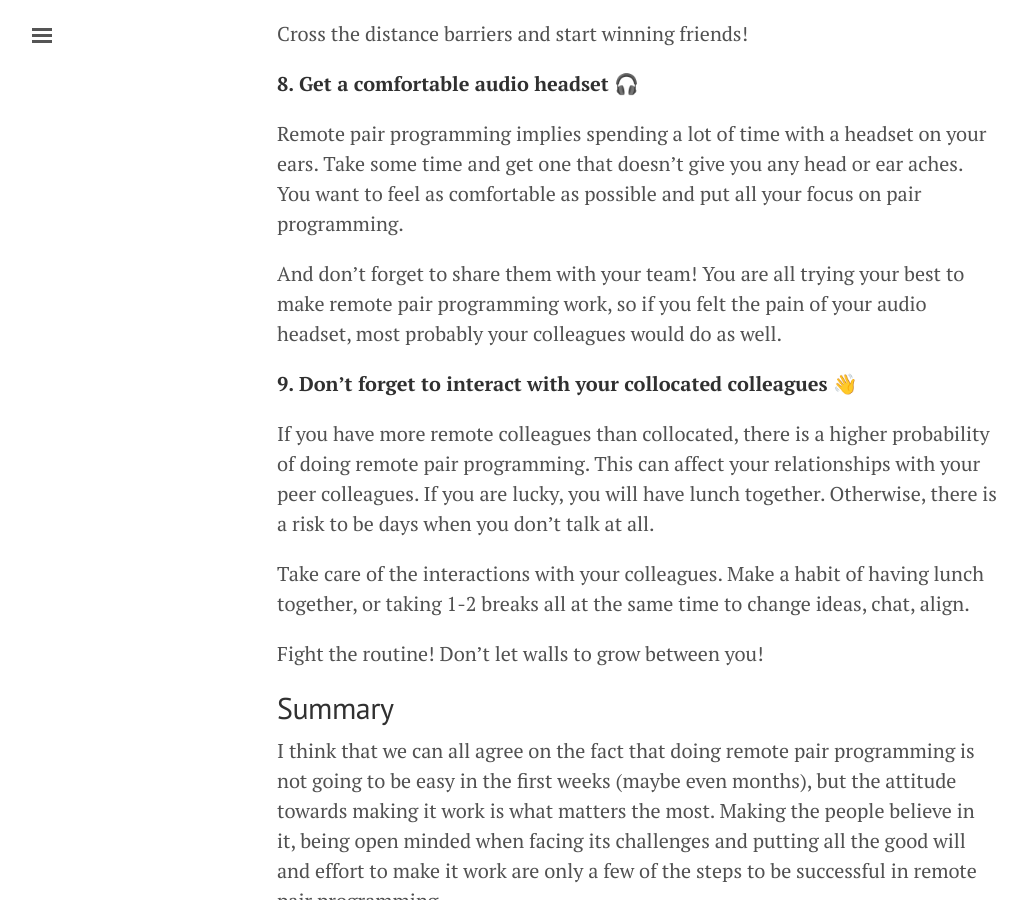
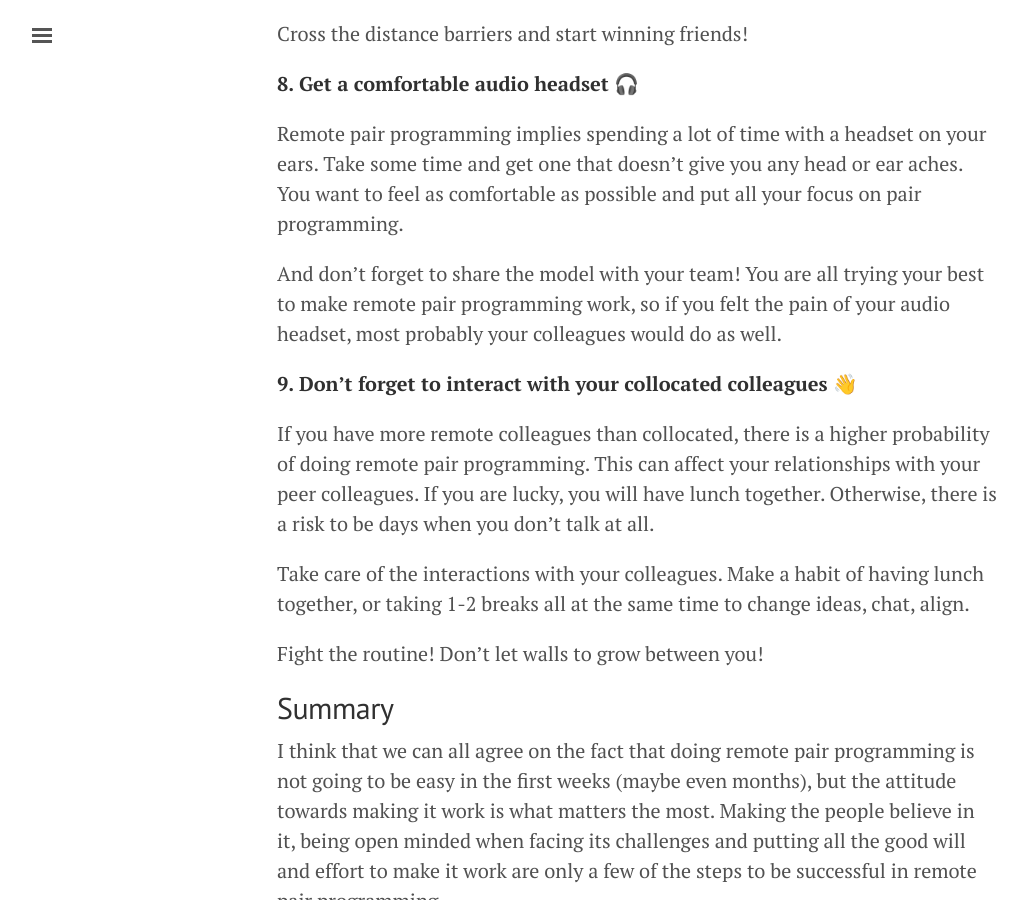
Before and after one commit to valentinabojan/valentinabojan.github.io, a Jekyll site: the page built from _posts/2018-10-16-challenges-when-doing-remote-pair-programming-and-how-to-overcome-them.md, in a window 1280 px wide and 900 px high, scrolled down 4304 px. Shown: the whole window, without its empty margins (3-1030 px from the left). Built offline with Jekyll 4.4.1, drawn with Linux system fonts in a browser that asks for light colours; nearby versions of some CDN libraries; comment, search, counter and statistics services are not loaded.

Commit message:
Update 2018-10-16-challenges-when-doing-remote-pair-programming-and-how-to-overcome-them.md

```diff
--- a/_posts/2018-10-16-challenges-when-doing-remote-pair-programming-and-how-to-overcome-them.md
+++ b/_posts/2018-10-16-challenges-when-doing-remote-pair-programming-and-how-to-overcome-them.md
@@ -122,7 +122,7 @@ Remote pair programming implies spending a lot of time with a headset on your ea
 doesn't give you any head or ear aches. You want to feel as comfortable as possible and put all your focus on pair
 programming.
 
-And don't forget to share them with your team! You are all trying your best to make remote pair programming work,
+And don't forget to share the model with your team! You are all trying your best to make remote pair programming work,
 so if you felt the pain of your audio headset, most probably your colleagues would do as well.
 
 **9. Don't forget to interact with your collocated colleagues 👋**
```
